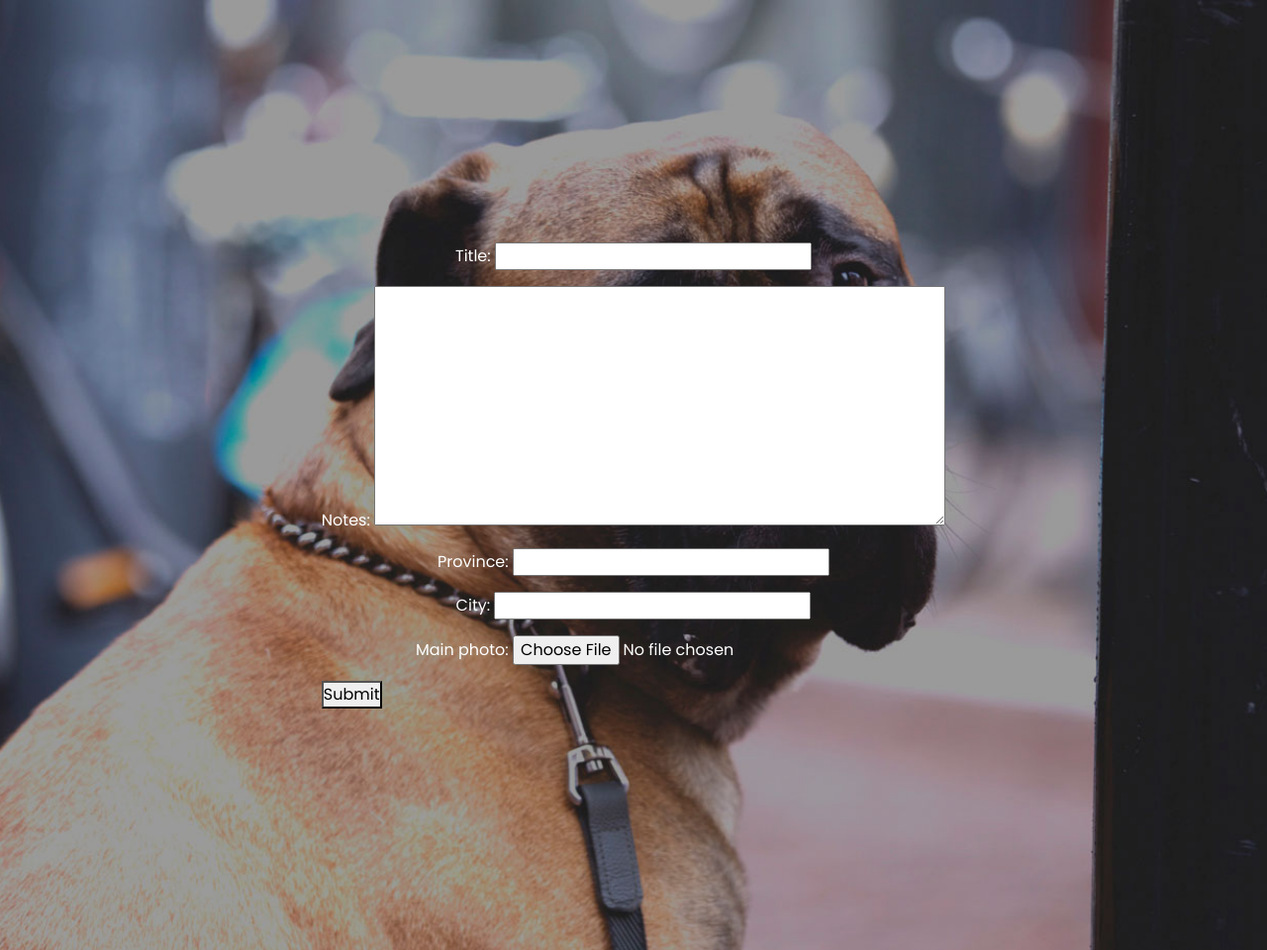
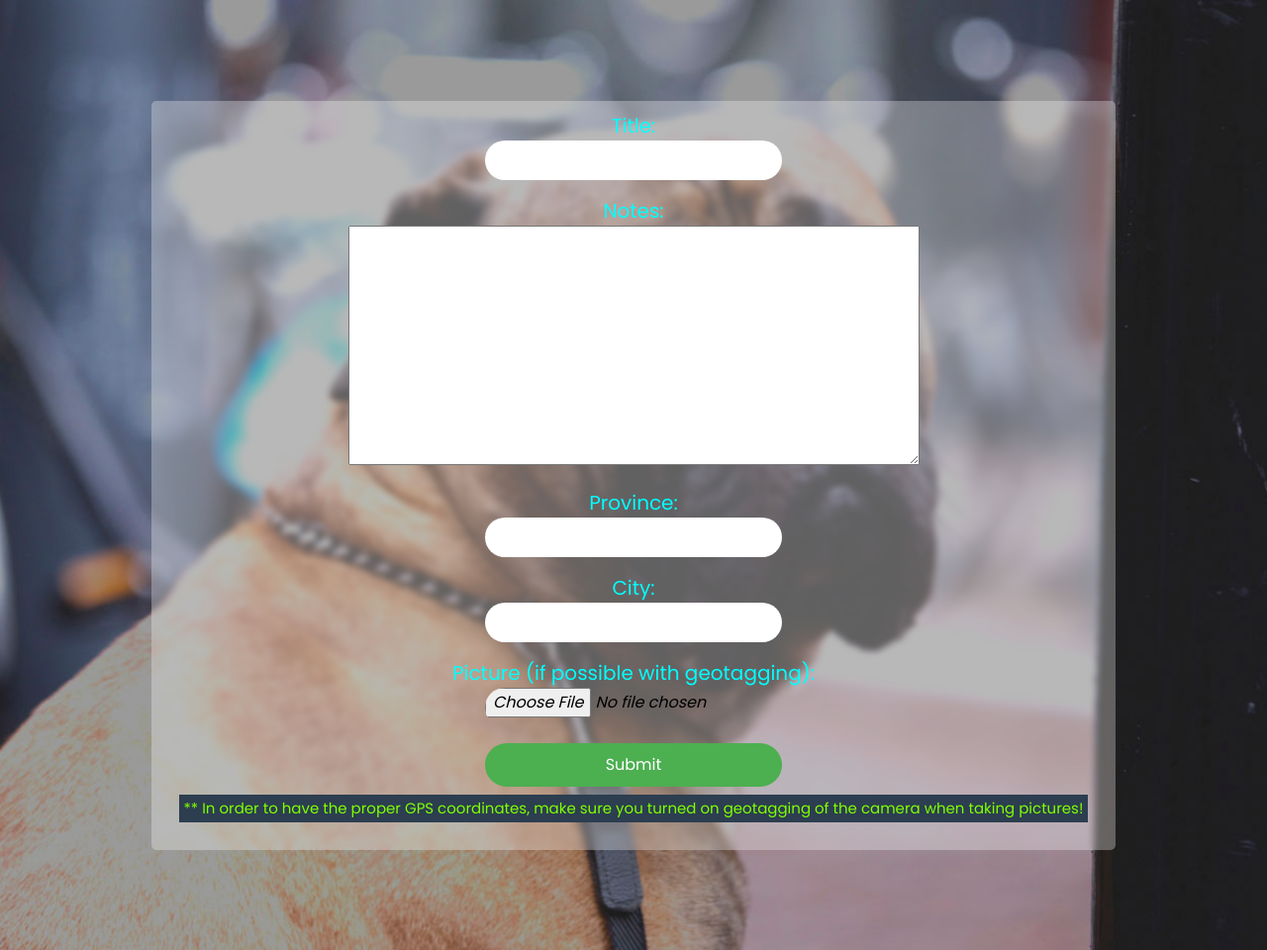
Before and after one commit to D-Lesev/PetsHelp, a Django app: page /help-animals/create/ in a window 1280 px wide. Shown: the part 56-1016 px from the top of the page at 99% size. Run offline with Django 4.2, Linux system fonts and the light colour scheme; the visitor is signed in with stand-in values (Sample User, id 1); some libraries are stand-ins or nearby versions.

Commit message:
Some HTML, CSS and function

```diff
--- a/common/forms.py
+++ b/common/forms.py
@@ -34,3 +34,22 @@ class ShareAnimalForm(forms.ModelForm):
     class Meta:
         model = ShareAnimalModel
         exclude = ['user']
+
+        fields = [
+            "title",
+            "notes",
+            "province",
+            "city",
+            "main_photo"
+        ]
+
+        widgets = {
+            "province": forms.TextInput(attrs={'placeholder:': "Only",
+                                               "class": "custom-share-img"}),
+            "city": forms.TextInput(attrs={'placeholder:': "Only if there is no GPS geotagging in the picture",
+                                           "class": "custom-share-img"}),
+        }
+
+        labels = {
+            "main_photo": "Picture (if possible with geotagging)"
+        }
--- a/static/css/style.css
+++ b/static/css/style.css
@@ -197,6 +197,7 @@ div.adoption-homes {
   color: darkorange;
 }
 
+.help-animals-create,
 .adoption-home-create,
 .happy-adopted-create,
 .vetclinic-edit-form,
@@ -220,6 +221,7 @@ div.adoption-homes {
   text-align: center;
 }
 
+.help-animals-create form label,
 .adoption-home-create form label,
 .happy-adopted-create form label,
 .vetclinic-edit-form form label,
@@ -236,6 +238,7 @@ div.adoption-homes {
   font-size: 20px;
 }
 
+.help-animals-create form input,
 .adoption-home-create form input,
 .happy-adopted-create form input,
 .vetclinic-edit-form form input,
@@ -273,6 +276,7 @@ div.adoption-homes {
   color: red;
 }
 
+.help-animals-create button[type='submit'],
 .adoption-home-create button[type='submit'],
 .happy-adopted-create button[type='submit'],
 .vetclinic-create button[type='submit'],
@@ -742,3 +746,15 @@ div.adoption-homes {
 .adoption-home-view .btn-adoption-homes:hover {
   background-color: crimson;
 }
+
+.help-animals-create .warning-text {
+  color: chartreuse;
+  padding: 5px;
+  margin: 8px;
+  font-size: 15px;
+  background-color: #2C3E50;
+}
+
+.help-animals-create button[type='submit'] {
+  width: 300px;
+}
--- a/templates/help-animals-create.html
+++ b/templates/help-animals-create.html
@@ -2,11 +2,13 @@
 {% load static %}
 
 {% block content %}
-    <main>
+    <div class="help-animals-create">
         <form action="{% url 'help_animals_create' %}" enctype="multipart/form-data" method="post">
             {% csrf_token %}
             {{ form.as_p }}
             <button type="submit">Submit</button>
         </form>
-    </main>
+        <h5 class="warning-text">** In order to have the proper GPS coordinates, make sure you turned
+            on geotagging of the camera when taking pictures!</h5>
+    </div>
 {% endblock %}
--- a/templates/help-animals.html
+++ b/templates/help-animals.html
@@ -15,7 +15,7 @@
                             <img src="{{ pet.main_photo.url }}" alt="photo">
                         </div>
                         <div class="text">
-                            <h1>{{ pet.title }}</h1>
+                            <h2>{{ pet.title }}</h2>
                             <ul>
                                 <li>{{ pet.user.first_name }}</li>
                                 <li>{{ pet.notes }}</li>
```
Also changed, not shown: media/help_animals/2023/07/18/building-2.jpg (added).
